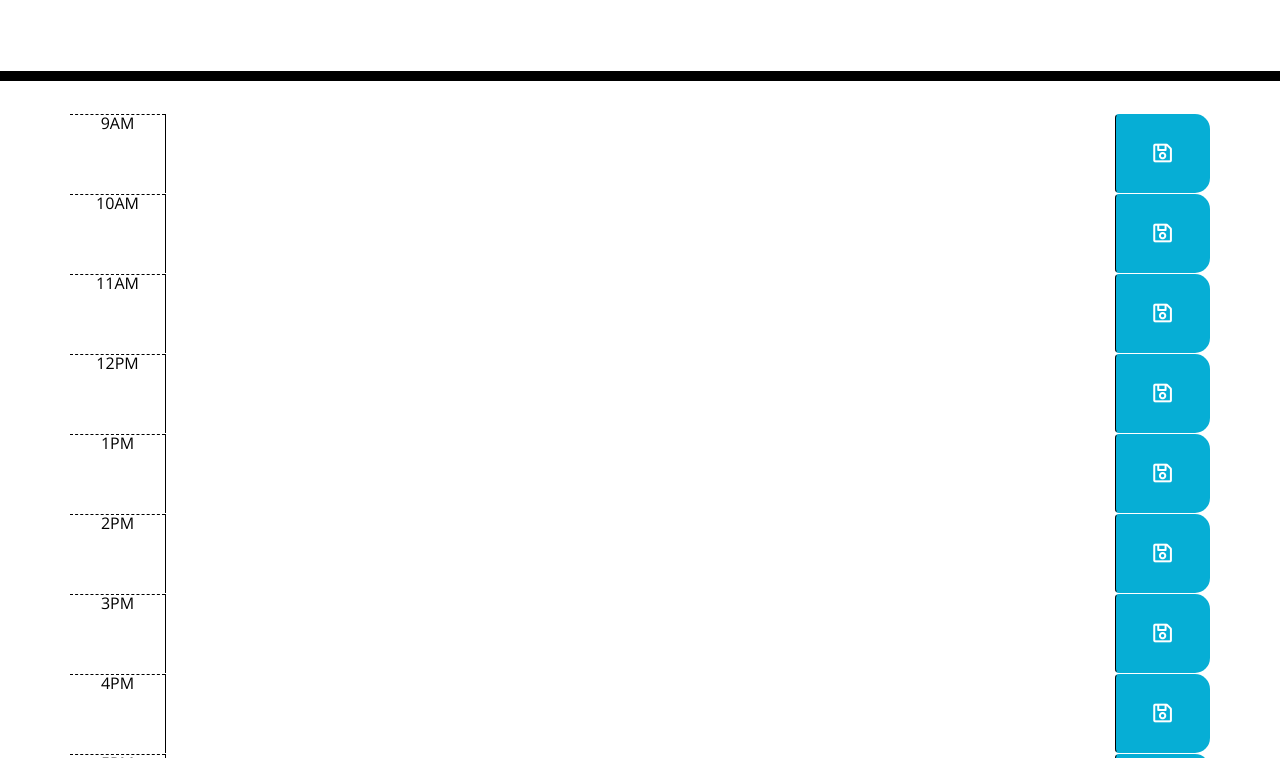
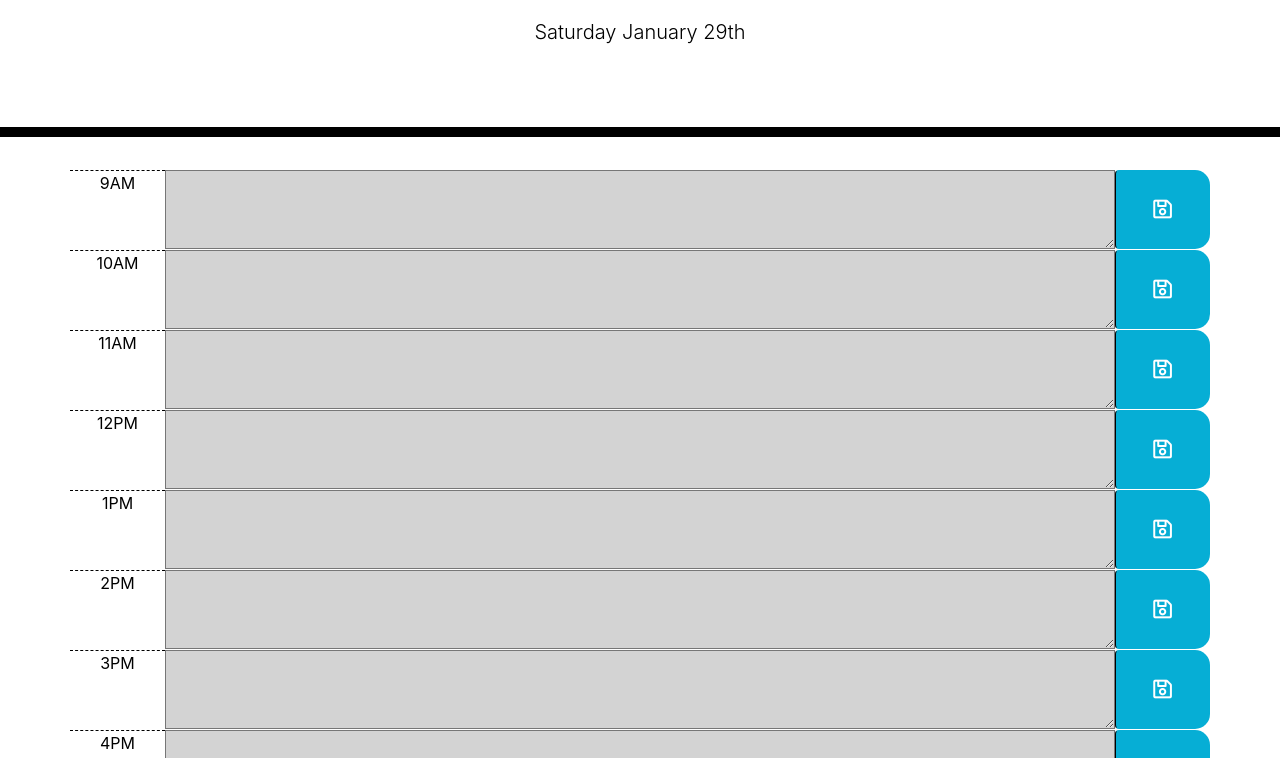
Before and after one commit to karltunmoreno/WORK-SCHEDULER, a plain HTML site: page index.html in a window 1280 px wide. Shown: the part 187-945 px from the top of the page. Drawn offline with nearby package versions, Linux system fonts and the light colour scheme; files that its build step writes are made by us from their sources.

Commit message:
challenge push

```diff
--- a/css/style.css
+++ b/css/style.css
@@ -1,10 +1,10 @@
-body {
+.body {
   font-family: 'Open Sans', sans-serif;
   font-size: 16px;
   line-height: 1;
 }
 
-textarea{
+.textarea{
   background: transparent;
   border: none;
   resize: none;
--- a/index.html
+++ b/index.html
@@ -4,24 +4,33 @@
     <meta charset="UTF-8" />
     <meta name="viewport" content="width=device-width, initial-scale=1.0" />
     <meta http-equiv="X-UA-Compatible" content="ie=edge" />
-    <link rel="stylesheet" href="https://stackpath.bootstrapcdn.com/bootstrap/4.3.1/css/bootstrap.min.css"/>
-    <link rel="stylesheet" href="https://use.fontawesome.com/releases/v5.8.1/css/all.css" integrity="sha384-50oBUHEmvpQ+1lW4y57PTFmhCaXp0ML5d60M1M7uH2+nqUivzIebhndOJK28anvf" crossorigin="anonymous"/>
-    <link href="https://fonts.googleapis.com/css?family=Open+Sans&display=swap" rel="stylesheet"/>
-    <link rel="stylesheet" href="./assets/css/style.css" />
-    <title>DIALY WORK GOALS</title>
+    <link
+      rel="stylesheet"
+      href="https://stackpath.bootstrapcdn.com/bootstrap/4.3.1/css/bootstrap.min.css"
+    />
+    <link
+      rel="stylesheet"
+      href="https://use.fontawesome.com/releases/v5.8.1/css/all.css"
+      integrity="sha384-50oBUHEmvpQ+1lW4y57PTFmhCaXp0ML5d60M1M7uH2+nqUivzIebhndOJK28anvf"
+      crossorigin="anonymous"
+    />
+    <link
+      href="https://fonts.googleapis.com/css?family=Open+Sans&display=swap"
+      rel="stylesheet"
+    />
+    <link rel="stylesheet" href="css/style.css" />
+    <title>Work Day Scheduler</title>
   </head>
 
   <body>
     <header class="jumbotron">
-      <h1 class="display-3">Plan Your Work Week</h1>
+      <h1 class="display-3">Work Day Scheduler</h1>
       <p class="lead">A simple calendar app for scheduling your work day</p>
       <p id="currentDay" class="lead"></p>
     </header>
-
-    <div class="container container-fluid">
-
+    <div class="container">
       <!-- Timeblocks go here -->
- <div id='9' class="row time-block">
+      <div id='9' class="row time-block">
         <div class="col-sm-1 hour">9AM</div>
         <textarea class="col-sm-10 description"></textarea>
         <button class="col-sm-1 saveBtn btn"><i class="far fa-save fa-lg"></i></button>
@@ -67,9 +76,8 @@
         <button class="col-sm-1 saveBtn btn"><i class="far fa-save fa-lg"></i></button>
       </div>
     </div>
-
     <script src="https://code.jquery.com/jquery-3.4.1.min.js"></script>
     <script src="https://cdnjs.cloudflare.com/ajax/libs/moment.js/2.24.0/moment.min.js"></script>
-   <script src= "./assets/js/script.js"></script>
-  <body>
+    <script src="js/script.js"></script>
+  </body>
 </html>
--- a/js/script.js
+++ b/js/script.js
@@ -1,12 +1,11 @@
 var button = $('.saveBtn')
-
 
 //Add current date at the top of the planner
 
 $(document).ready(function () {
   var date = moment().format('dddd MMMM Do');
 
-  $('#currentDay').append(currentDay);
+  $('#currentDay').text(date);
 
   //Create code that adds in business hours (9am - 5pm) into file for adding in hourly events to the left of the
   //event text box
@@ -52,15 +51,15 @@ $(document).ready(function () {
 
   })
 
-  $('#9 textarea').val(localStorage.getItem('9').replace(/['"]+/g, ''));
-  $('#10 textarea').val(localStorage.getItem('10').replace(/['"]+/g, ''));
-  $('#11 textarea').val(localStorage.getItem('11').replace(/['"]+/g, ''));
-  $('#12 textarea').val(localStorage.getItem('12').replace(/['"]+/g, ''));
-  $('#13 textarea').val(localStorage.getItem('13').replace(/['"]+/g, ''));
-  $('#14 textarea').val(localStorage.getItem('14').replace(/['"]+/g, ''));
-  $('#15 textarea').val(localStorage.getItem('15').replace(/['"]+/g, ''));
-  $('#16 textarea').val(localStorage.getItem('16').replace(/['"]+/g, ''));
-  $('#17 textarea').val(localStorage.getItem('17')).replace(/['"]+/g, '');
+  $('#9 textarea').val(localStorage.getItem('9'));
+  $('#10 textarea').val(localStorage.getItem('10'));
+  $('#11 textarea').val(localStorage.getItem('11'));
+  $('#12 textarea').val(localStorage.getItem('12'));
+  $('#13 textarea').val(localStorage.getItem('13'));
+  $('#14 textarea').val(localStorage.getItem('14'));
+  $('#15 textarea').val(localStorage.getItem('15'));
+  $('#16 textarea').val(localStorage.getItem('16'));
+  $('#17 textarea').val(localStorage.getItem('17'));
 //  console.log(parent);
 
   //Use styling to transform pointer into a disk icon at the time of click event (saving of event)
```
